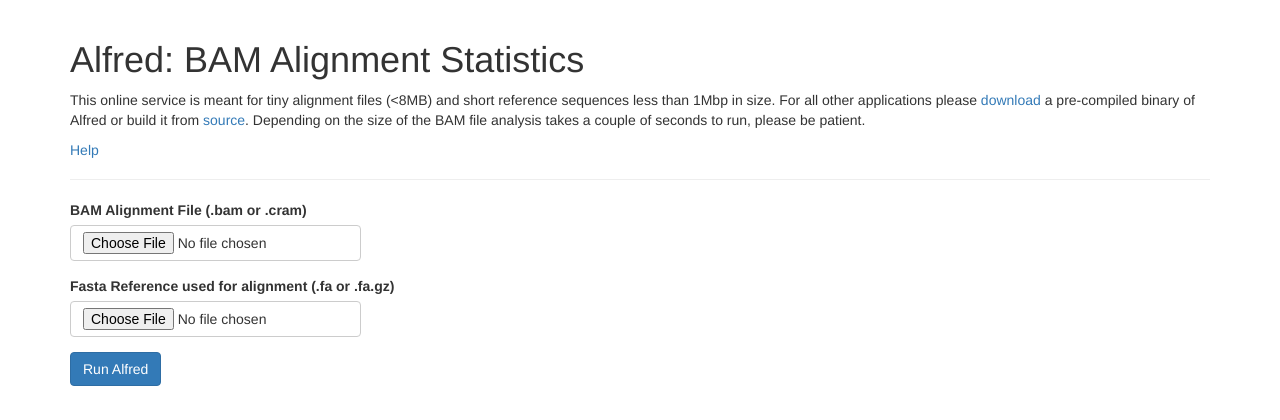
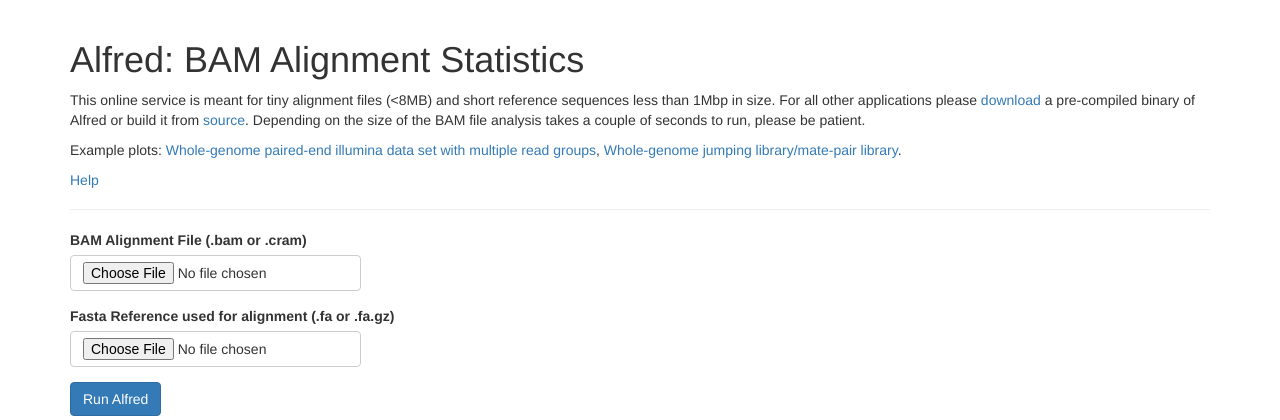
Before and after one commit to tobiasrausch/alfred, a Flask app: page / in a window 1280 px wide. Shown: the top 420 px of the page. Run offline with Flask 2, Linux system fonts and the light colour scheme; some libraries are stand-ins or nearby versions.

Commit message:
updated readme

```diff
--- a/ws/templates/upload.html
+++ b/ws/templates/upload.html
@@ -11,6 +11,7 @@
 	    <div class="page-header">
 		<h1>Alfred: BAM Alignment Statistics</h1>
 		<p>This online service is meant for tiny alignment files (<8MB) and short reference sequences less than 1Mbp in size. For all other applications please <a href="https://github.com/tobiasrausch/alfred/releases">download</a> a pre-compiled binary of Alfred or build it from <a href="https://github.com/tobiasrausch/alfred">source</a>. Depending on the size of the BAM file analysis takes a couple of seconds to run, please be patient.</p>
+		<p>Example plots: <a href="https://raw.githubusercontent.com/tobiasrausch/alfred/master/exampleplots/NA06985.pe.pdf">Whole-genome paired-end illumina data set with multiple read groups</a>, <a href="https://raw.githubusercontent.com/tobiasrausch/alfred/master/exampleplots/HG00513.mp.pdf">Whole-genome jumping library/mate-pair library</a>.
 		<p><a href="https://www-db.embl.de/EMBLPersonGroup-PersonPicture/MailForm/?recipient=CP-60010497">Help</a></p>
 	    </div>
 
```
